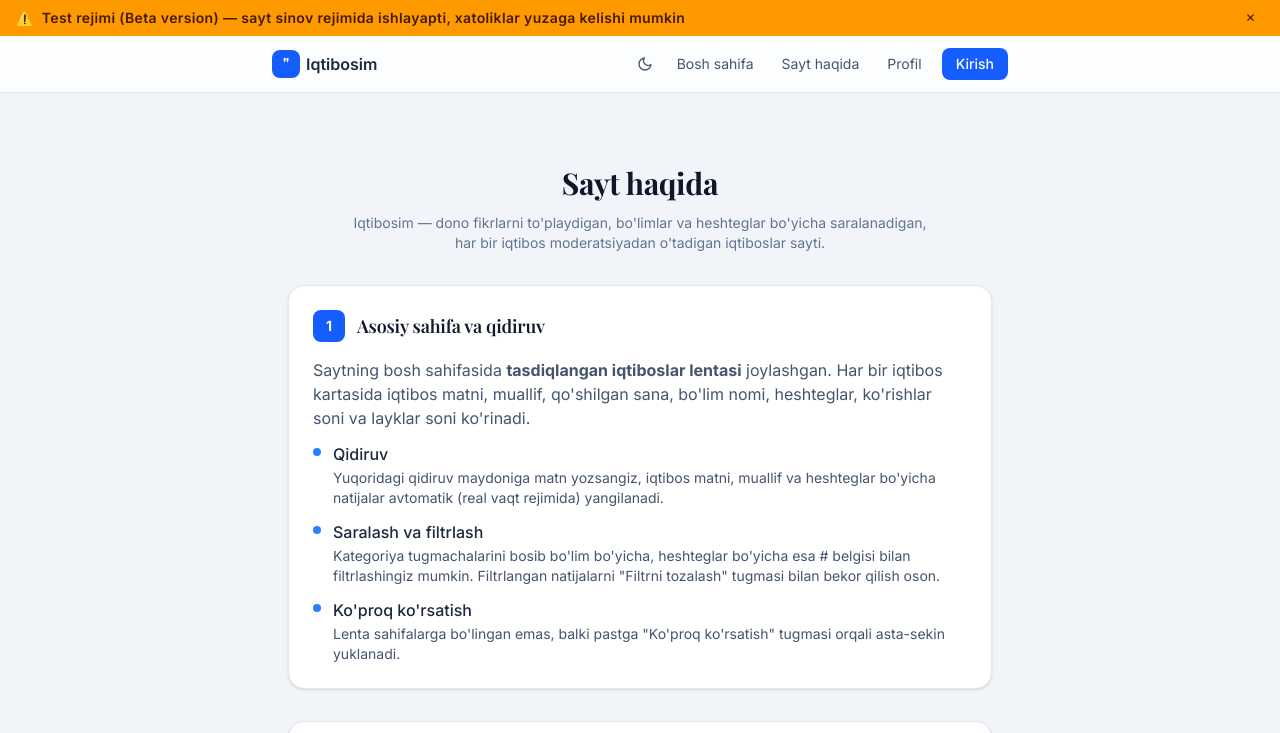
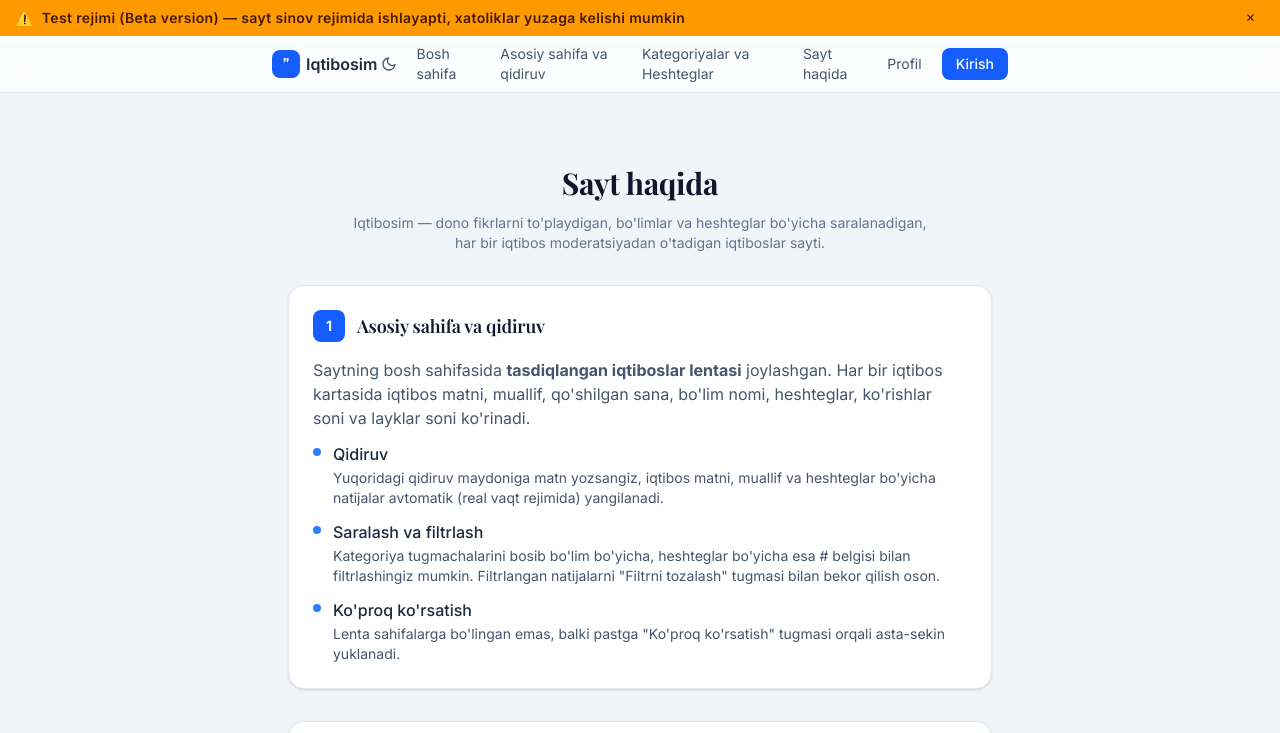
Before and after one commit to bocked/default-project, a Next.js app in the folder client/: page /about in a window 1280 px wide. Shown: the top 733 px of the page. Built offline with nearby package versions, Linux system fonts and the light colour scheme; no server answers; a web font is replaced by a local one.

Commit message:
feat: add 'Asosiy sahifa va qidiruv' and 'Kategoriyalar va Heshteglar' section links to navbar

```diff
--- a/client/src/app/about/page.tsx
+++ b/client/src/app/about/page.tsx
@@ -10,14 +10,19 @@ export const metadata: Metadata = {
 function Section({
   number,
   title,
+  id,
   children,
 }: {
   number: string;
   title: string;
+  id?: string;
   children: React.ReactNode;
 }) {
   return (
-    <section className="rounded-2xl border border-slate-200 bg-white p-6 shadow-sm dark:border-slate-800 dark:bg-slate-900/70 dark:shadow-none">
+    <section
+      id={id}
+      className="scroll-mt-24 rounded-2xl border border-slate-200 bg-white p-6 shadow-sm dark:border-slate-800 dark:bg-slate-900/70 dark:shadow-none"
+    >
       <div className="flex items-center gap-3">
         <span className="grid h-8 w-8 shrink-0 place-items-center rounded-lg bg-blue-600 text-sm font-bold text-white">
           {number}
@@ -56,7 +61,7 @@ export default function AboutPage() {
         </p>
       </header>
 
-      <Section number="1" title="Asosiy sahifa va qidiruv">
+      <Section id="asosiy" number="1" title="Asosiy sahifa va qidiruv">
         <p>
           Saytning bosh sahifasida <strong>tasdiqlangan iqtiboslar lentasi</strong> joylashgan. Har bir iqtibos
           kartasida iqtibos matni, muallif, qo&apos;shilgan sana, bo&apos;lim nomi, heshteglar, ko&apos;rishlar soni
@@ -80,7 +85,7 @@ export default function AboutPage() {
         />
       </Section>
 
-      <Section number="2" title="Kategoriyalar va Heshteglar">
+      <Section id="kategoriyalar" number="2" title="Kategoriyalar va Heshteglar">
         <p>
           Iqtiboslarni <strong>bo&apos;limlar (kategoriyalar)</strong> va <strong>heshteglar</strong> orqali
           tartiblash mumkin:
--- a/client/src/components/NavBar.tsx
+++ b/client/src/components/NavBar.tsx
@@ -29,6 +29,12 @@ export function NavBar() {
           <ThemeToggle />
           <Link href="/" className="rounded-lg px-3 py-1.5 text-slate-600 transition hover:bg-slate-100 hover:text-slate-900 dark:text-slate-300 dark:hover:bg-slate-800 dark:hover:text-white">
             Bosh sahifa
+          </Link>
+          <Link href="/about#asosiy" className="rounded-lg px-3 py-1.5 text-slate-600 transition hover:bg-slate-100 hover:text-slate-900 dark:text-slate-300 dark:hover:bg-slate-800 dark:hover:text-white">
+            Asosiy sahifa va qidiruv
+          </Link>
+          <Link href="/about#kategoriyalar" className="rounded-lg px-3 py-1.5 text-slate-600 transition hover:bg-slate-100 hover:text-slate-900 dark:text-slate-300 dark:hover:bg-slate-800 dark:hover:text-white">
+            Kategoriyalar va Heshteglar
           </Link>
           <Link href="/about" className="rounded-lg px-3 py-1.5 text-slate-600 transition hover:bg-slate-100 hover:text-slate-900 dark:text-slate-300 dark:hover:bg-slate-800 dark:hover:text-white">
             Sayt haqida
```
